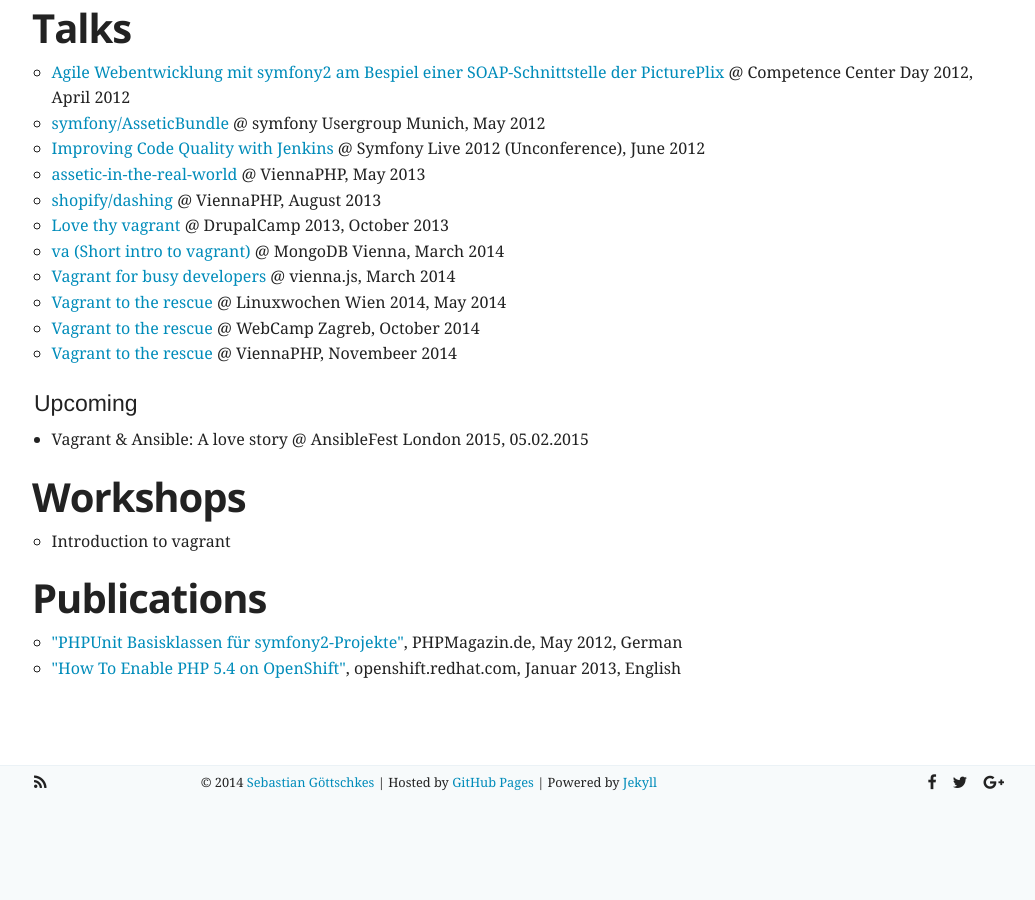
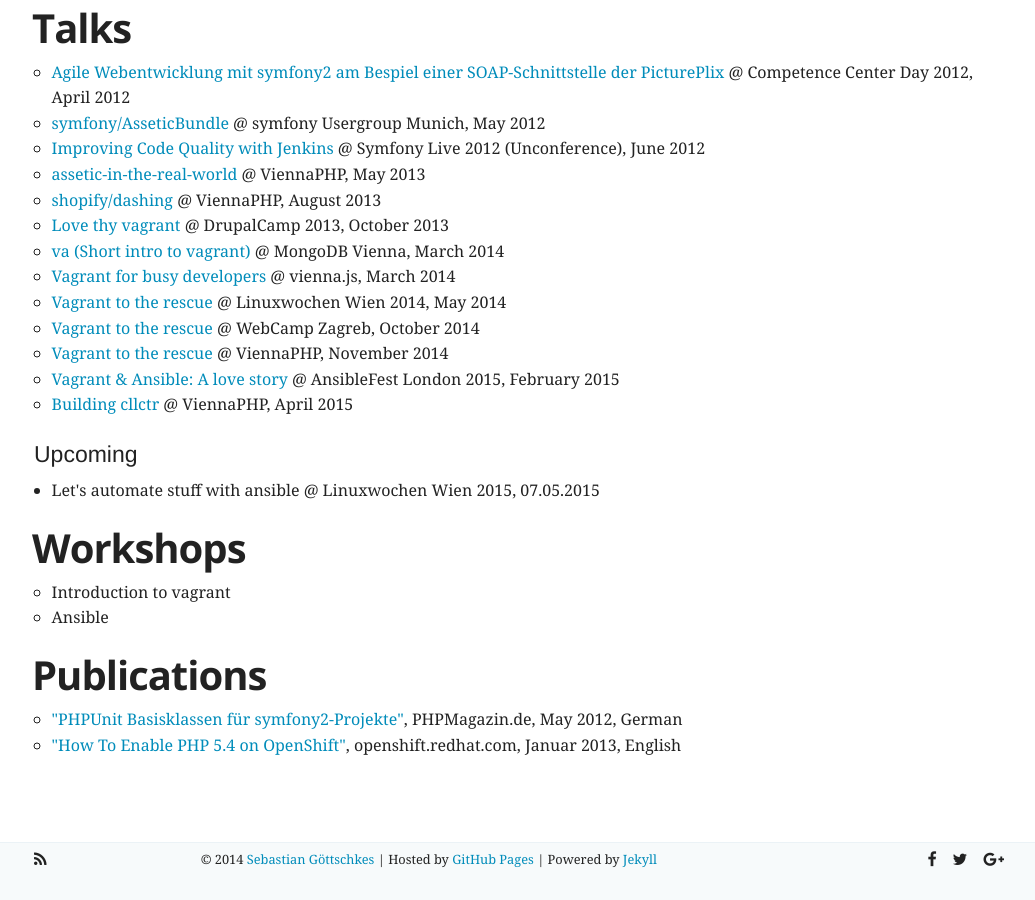
Before and after one commit to Sgoettschkes/sgoettschkes.github.io, a Jekyll site: the page built from about.html, in a window 1280 px wide and 900 px high, scrolled down 1411 px. Shown: the whole window, without its empty margins (121-1156 px from the left). Built offline with Jekyll 4.4.1, drawn with Linux system fonts in a browser that asks for light colours; nearby versions of some CDN libraries; before the commit the page ends 2234 px from its top, so only the background shows below that.

Commit message:
Adding past and upcoming talks and a recent workshop

```diff
--- a/_data/about/talks.yml
+++ b/_data/about/talks.yml
@@ -42,8 +42,16 @@
     - name: Vagrant to the rescue
       url: https://speakerdeck.com/sgoettschkes/vagrant-to-the-rescue-2
       location: ViennaPHP
-      date: Novembeer 2014
+      date: November 2014
+    - name: "Vagrant & Ansible: A love story"
+      url: https://speakerdeck.com/sgoettschkes/vagrant-and-ansible-a-love-story
+      location: AnsibleFest London 2015
+      date: February 2015
+    - name: Building cllctr
+      url: https://speakerdeck.com/sgoettschkes/building-cllctr
+      location: ViennaPHP
+      date: April 2015
 upcoming:
-    - name: "Vagrant & Ansible: A love story"
-      location: AnsibleFest London 2015
-      date: 05.02.2015
+    - name: Let's automate stuff with ansible
+      location: Linuxwochen Wien 2015
+      date: 07.05.2015
--- a/_data/about/workshops.yml
+++ b/_data/about/workshops.yml
@@ -1 +1,2 @@
 - name: Introduction to vagrant
+- name: Ansible
```
